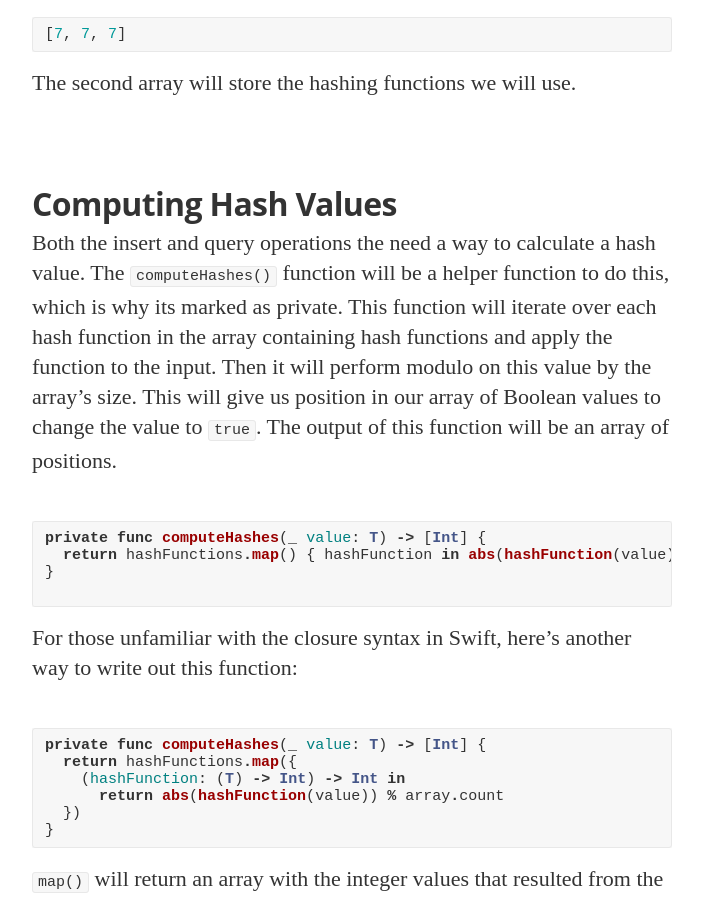
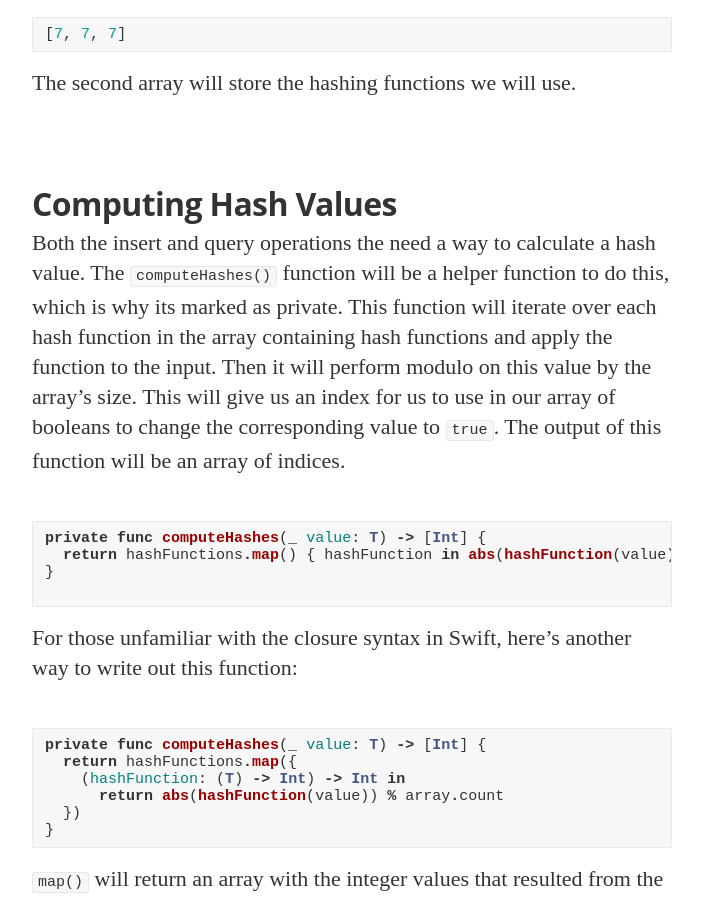
Before and after one commit to nathankrishnan/nathankrishnan.github.io, a Jekyll site: the page built from _posts/2017-03-18-bloomfilter.md, in a window 1280 px wide and 900 px high, scrolled down 5265 px. Shown: the whole window, without its empty margins (288-991 px from the left). Built offline with Jekyll 4.4.1, drawn with Linux system fonts in a browser that asks for light colours; nearby versions of some CDN libraries; some web fonts are replaced; comment, search, counter and statistics services are not loaded; some of the changed text lies outside the part shown.

Commit message:
indices vs positions

````diff
--- a/_posts/2017-03-18-bloomfilter.md
+++ b/_posts/2017-03-18-bloomfilter.md
@@ -43,7 +43,7 @@ Now we need to pass our string through the second hash function.  Let's say the
 ```
 [0, 0, 1, 1, 0, 0]
 ```
-These two bit values indicate to the Bloom filter that you've inserted the string *"virus.io"*. To recap: instead of storing the actual string value we can run the string through several hash functions to give us a unique signature, which we can then map to a position in the array.
+These two bit values indicate to the Bloom filter that you've inserted the string *"virus.io"*. To recap: instead of storing the actual string value we can run the string through several hash functions to give us a unique signature, which we can then map to an index in the array.
 
 # Checking the existence an item
 To check to see if an item exists, you send the input through the hash functions, which will return array indices.  You then check the value at each array index. If all of the values are ```1``` then the check will return ```true```.  If any, or all, of the values are ```0``` then the check will return ```false```.
@@ -101,7 +101,7 @@ The second array will store the hashing functions we will use.
 
 ## Computing Hash Values
 
-Both the insert and query operations the need a way to calculate a hash value.  The ```computeHashes()``` function will be a helper function to do this, which is why its marked as private.  This function will iterate over each hash function in the array containing hash functions and apply the function to the input. Then it will perform modulo on this value by the array's size.  This will give us position in our array of Boolean values to change the value to ```true```.  The output of this function will be an array of positions.
+Both the insert and query operations the need a way to calculate a hash value.  The ```computeHashes()``` function will be a helper function to do this, which is why its marked as private.  This function will iterate over each hash function in the array containing hash functions and apply the function to the input. Then it will perform modulo on this value by the array's size.  This will give us an index for us to use in our array of booleans to change the corresponding value to ```true```.  The output of this function will be an array of indices.
 
 ```swift
 private func computeHashes(_ value: T) -> [Int] {
````
